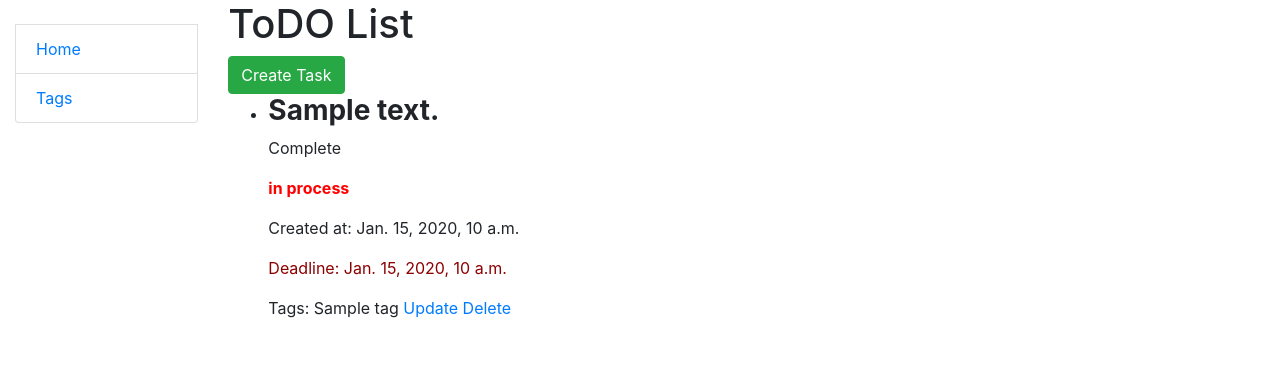
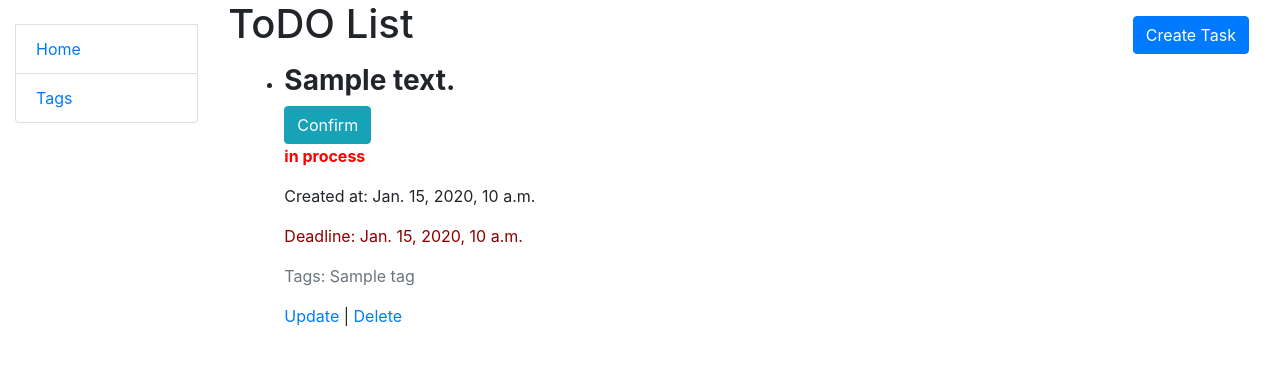
Before and after one commit to Maytreyaya/todo-list, a Django app: page / in a window 1280 px wide. Shown: the top 365 px of the page. Run offline with Django 3.2, Linux system fonts and the light colour scheme; tables that the repository leaves empty hold one stand-in row (values such as "Sample post").

Commit message:
Code refactor, bug fixed

```diff
--- a/templates/todo/index.html
+++ b/templates/todo/index.html
@@ -2,17 +2,24 @@
 
 {% block content %}
     <h1>ToDO List
+    <a class="btn btn-primary link-to-page float-right m-3" href="{% url 'todo:create-task' %}">Create Task</a>
     </h1>
-    <a class="btn btn-success" href="{% url 'todo:create-task' %}">Create Task</a>
-    {% for task in task_list %}
-
-    {% endfor %}
-
     <ul>
       {% for task in task_list %}
-        <li>
+        <li class="m-3">
           <h3><strong>{{ task.content }}</strong></h3>
-          <p>{{ bool_var|yesno:"Undo,Complete" }}</p>
+
+    {% if task.in_process %}
+      <a href="{% url 'todo:undo-confirm' pk=task.id %}" class="btn btn-info link-to-page">
+        Confirm
+      </a>
+    {% else %}
+      <a href="{% url 'todo:undo-confirm' pk=task.id %}" class="btn btn-secondary link-to-page">
+        Undo
+      </a>
+    {% endif %}
+
+
         {% if task.in_process %}
           <p style="color: red"><strong>in process</strong></p>
           {% else %}
@@ -24,12 +31,14 @@
           <p style="color: darkred">Deadline: {{ task.deadline }}</p>
 
         {% endif %}
+        <p class="text-muted">
         Tags:
         {% for tag in task.tags.all %}
           {{ tag }}
 
         {% endfor %}
-          <a href="{% url 'todo:upd-task' pk=task.id %}">Update</a>
+        </p>
+          <a href="{% url 'todo:upd-task' pk=task.id %}">Update</a> |
           <a href="{% url 'todo:delete-task' pk=task.id %}">Delete</a>
         </li>
       {% endfor %}
--- a/templates/todo/tag_list.html
+++ b/templates/todo/tag_list.html
@@ -23,12 +23,12 @@
               {{ tag.name }}
           </td>
           <td>
-              <a href="{% url 'todo:tag-update' pk=tag.id %}">
+              <a class="btn btn-secondary" href="{% url 'todo:tag-update' pk=tag.id %}">
                 Update
               </a>
             </td>
             <td>
-              <a style="color: red"
+              <a class="btn btn-danger"
                 href="{% url 'todo:tag-delete' pk=tag.id %}">
                 Delete
               </a>
--- a/todo/models.py
+++ b/todo/models.py
@@ -4,7 +4,7 @@ from django.db import models
 class Tag(models.Model):
     name = models.CharField(max_length=63)
 
-    def __str__(self):
+    def __str__(self) -> str:
         return self.name
 
 
@@ -12,11 +12,11 @@ class Task(models.Model):
     content = models.CharField(max_length=255)
     datetime = models.DateTimeField(auto_now_add=True)
     deadline = models.DateTimeField(null=True, blank=True)
-    in_process = models.BooleanField()
+    in_process = models.BooleanField(default=False)
     tags = models.ManyToManyField(Tag, related_name="tasks")
 
     class Meta:
         ordering = ["-datetime", "in_process"]
 
-    def __str__(self):
+    def __str__(self) -> str:
         return f"{self.content} | {self.datetime} | {self.deadline} | {self.tags}"
--- a/todo/urls.py
+++ b/todo/urls.py
@@ -1,7 +1,14 @@
 from django.urls import path
 
-from todo.views import IndexView, TaskUpdateView, TaskCreateView, TaskDeleteView, TagListView, TagCreateView, \
-    TagUpdateView, TagDeleteView
+from todo.views import (IndexView,
+                        TaskUpdateView,
+                        TaskCreateView,
+                        TaskDeleteView,
+                        TagListView,
+                        TagCreateView,
+                        TagUpdateView,
+                        TagDeleteView,
+                        toggle_assign)
 
 urlpatterns = [
     path("", IndexView.as_view(), name="index"),
@@ -12,6 +19,7 @@ urlpatterns = [
     path("tags/create/", TagCreateView.as_view(), name="tag-create"),
     path("tags/update/<int:pk>/", TagUpdateView.as_view(), name="tag-update"),
     path("tags/delete/<int:pk>/", TagDeleteView.as_view(), name="tag-delete"),
+    path("tags/undo-complete/<int:pk>/", toggle_assign, name="undo-confirm"),
 
 ]
 
--- a/todo/views.py
+++ b/todo/views.py
@@ -1,4 +1,4 @@
-from django.shortcuts import render
+from django.http import HttpResponseRedirect
 from django.urls import reverse_lazy
 from django.views import generic
 
@@ -7,7 +7,7 @@ from todo.models import Task, Tag
 
 class IndexView(generic.ListView):
     model = Task
-    paginate_by = 7
+    paginate_by = 5
     template_name = "todo/index.html"
 
 
@@ -49,3 +49,14 @@ class TagUpdateView(generic.UpdateView):
 class TagDeleteView(generic.DeleteView):
     model = Tag
     success_url = reverse_lazy("todo:tag-list")
+
+
+def toggle_assign(request, pk):
+    task = Task.objects.get(id=pk)
+    if task.in_process is True:
+        task.in_process = False
+        task.save()
+    else:
+        task.in_process = True
+        task.save()
+    return HttpResponseRedirect(reverse_lazy("todo:index"))
```
Also changed, not shown: templates/todo/tag_form.html (line endings or trailing spaces), templates/todo/task_form.html (line endings or trailing spaces).
